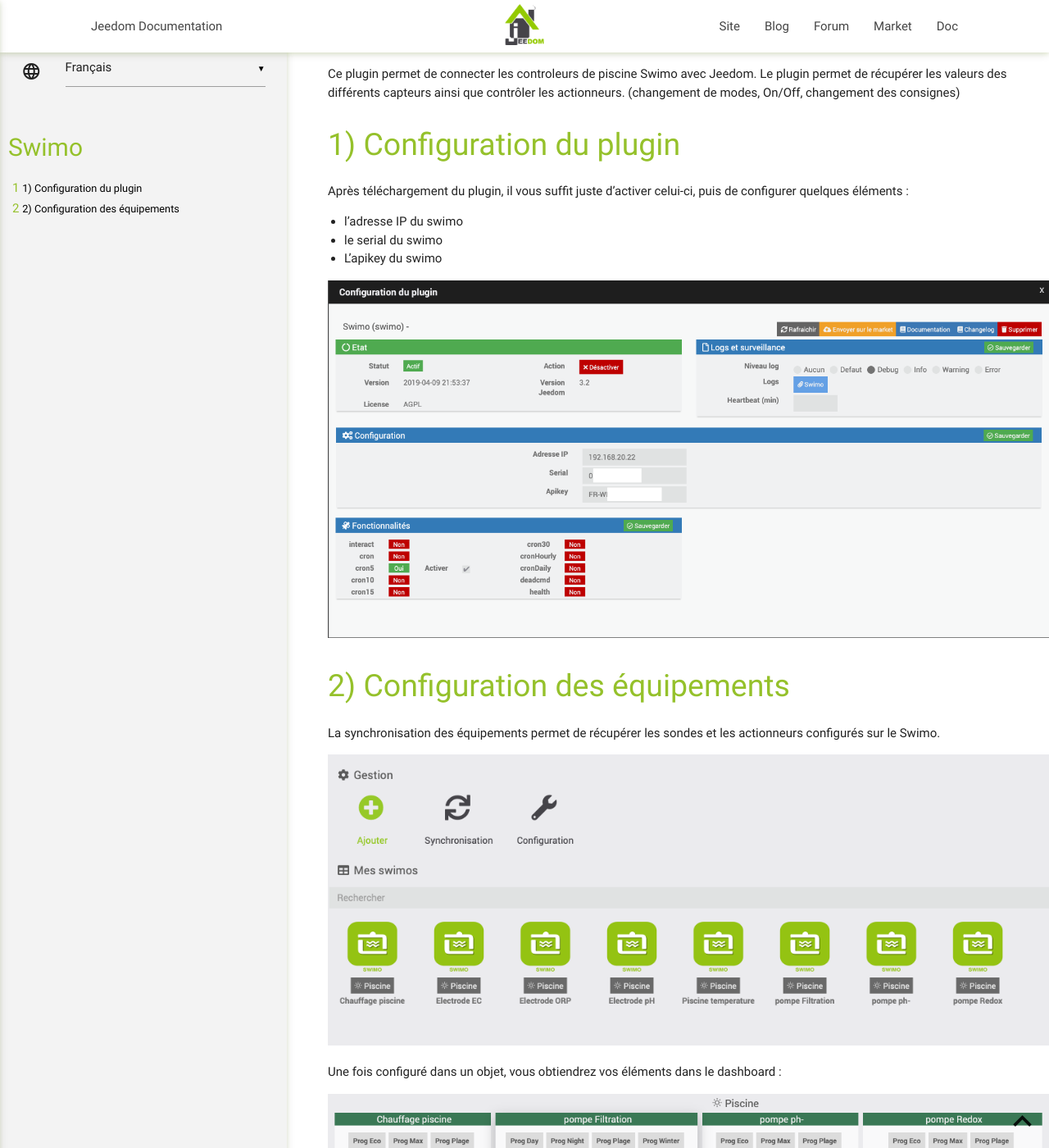
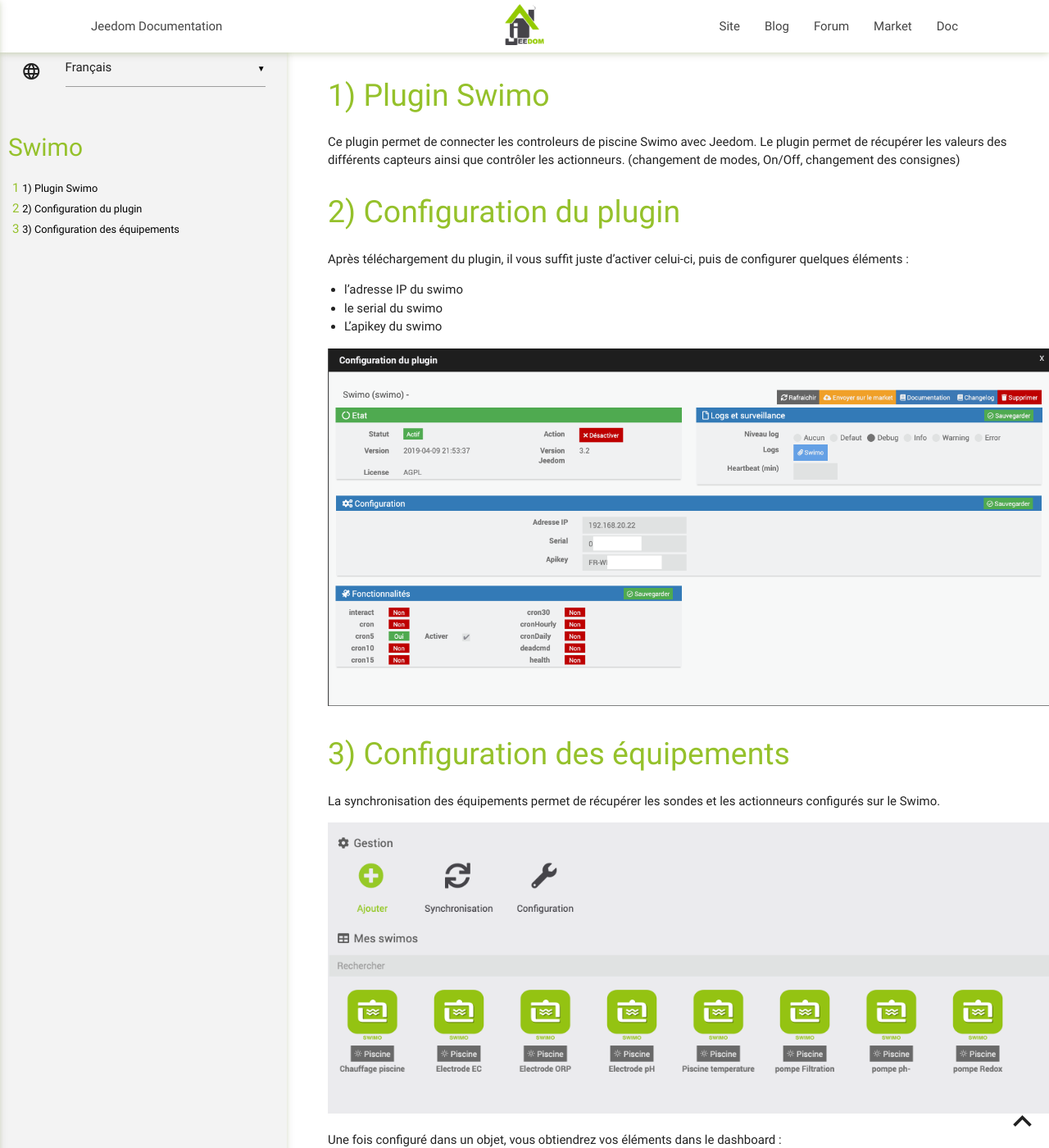
Before and after one commit to jeedom/plugin-swimo, a Jekyll site: the page built from docs/fr_FR/index.md, in a window 1280 px wide and 1400 px high. Shown: the whole window at 82% size. Built offline with Jekyll 4.4.1, drawn with Linux system fonts in a browser that asks for light colours; our own code applies the rules of GitHub Pages for plain Markdown files.

Commit message:
Update index.md

```diff
--- a/docs/fr_FR/index.md
+++ b/docs/fr_FR/index.md
@@ -1,11 +1,11 @@
+# Plugin Swimo
+
 Ce plugin permet de connecter les controleurs de piscine Swimo avec Jeedom.
 Le plugin permet de récupérer les valeurs des différents capteurs ainsi que contrôler les actionneurs. (changement de modes, On/Off, changement des consignes)
 
-Configuration du plugin
-=======================
+# Configuration du plugin
 
-Après téléchargement du plugin, il vous suffit juste d’activer celui-ci,
-puis de configurer quelques éléments :
+Après téléchargement du plugin, il vous suffit juste d’activer celui-ci, puis de configurer quelques éléments :
 
 - l'adresse IP du swimo
 - le serial du swimo
@@ -13,8 +13,7 @@ puis de configurer quelques éléments :
 
 ![swimo](../images/swimo1.png)
 
-Configuration des équipements
-=============================
+# Configuration des équipements
 
 La synchronisation des équipements permet de récupérer les sondes et les actionneurs configurés sur le Swimo.
 
```
